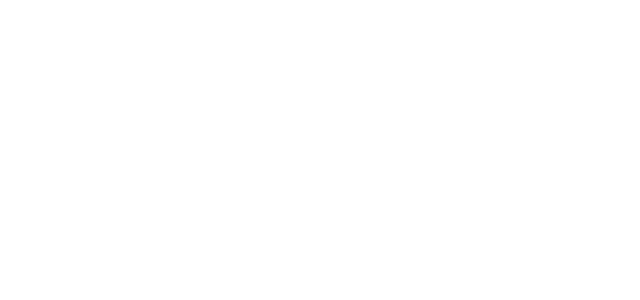
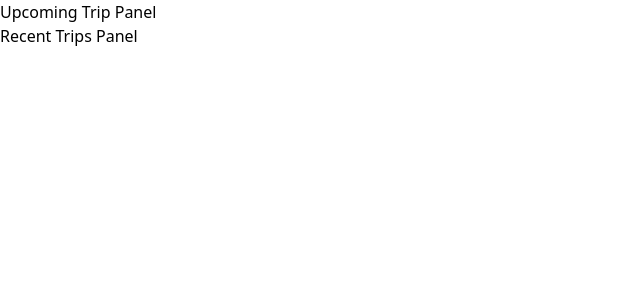
Before and after one commit to pruszel/Travel-Stream, a React (Vite) app in the folder frontend/: page / in a window 1280 px wide. Shown: the top 300 px of the page, without its empty margins (0-640 px from the left). Built offline with nearby package versions, Linux system fonts and the light colour scheme.

Commit message:
Add RecentTripsPanel and UpcomingTripPanel components to Dashboard Home page
Signed-off-by: Peter Ruszel <3279147+pruszel@users.noreply.github.com>

```diff
--- /dev/null
+++ b/frontend/src/components/RecentTripsPanel.tsx
@@ -0,0 +1,7 @@
+export function RecentTripsPanel() {
+  return (
+    <>
+      <p>Recent Trips Panel</p>
+    </>
+  );
+}
--- /dev/null
+++ b/frontend/src/components/UpcomingTripPanel.tsx
@@ -0,0 +1,7 @@
+export function UpcomingTripPanel() {
+  return (
+    <>
+      <p>Upcoming Trip Panel</p>
+    </>
+  );
+}
--- a/frontend/src/pages/Home.tsx
+++ b/frontend/src/pages/Home.tsx
@@ -1,3 +1,11 @@
+import { RecentTripsPanel } from "../components/RecentTripsPanel";
+import { UpcomingTripPanel } from "../components/UpcomingTripPanel";
+
 export default function Home() {
-  return <></>;
+  return (
+    <>
+      <UpcomingTripPanel />
+      <RecentTripsPanel />
+    </>
+  );
 }
```
